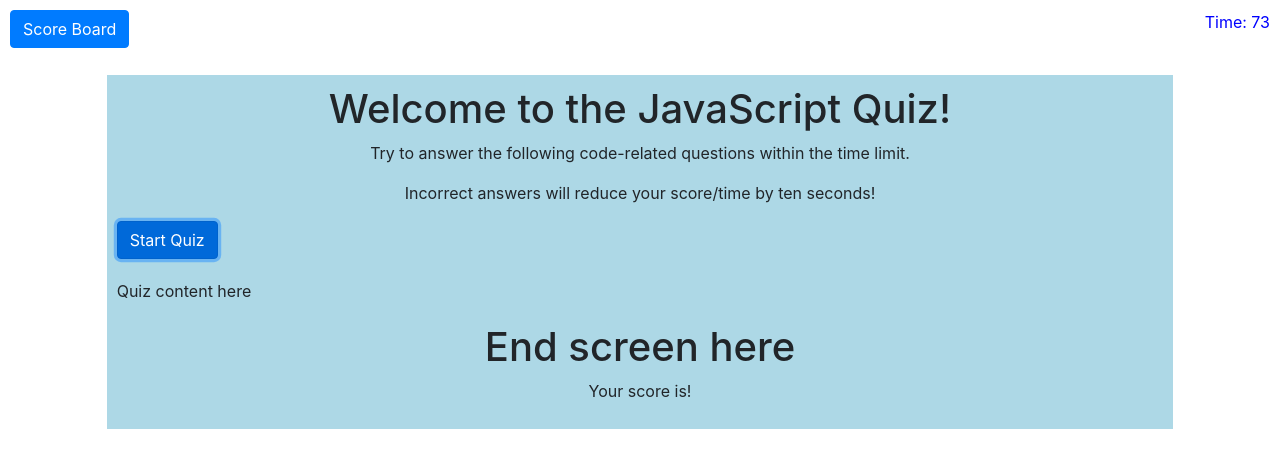
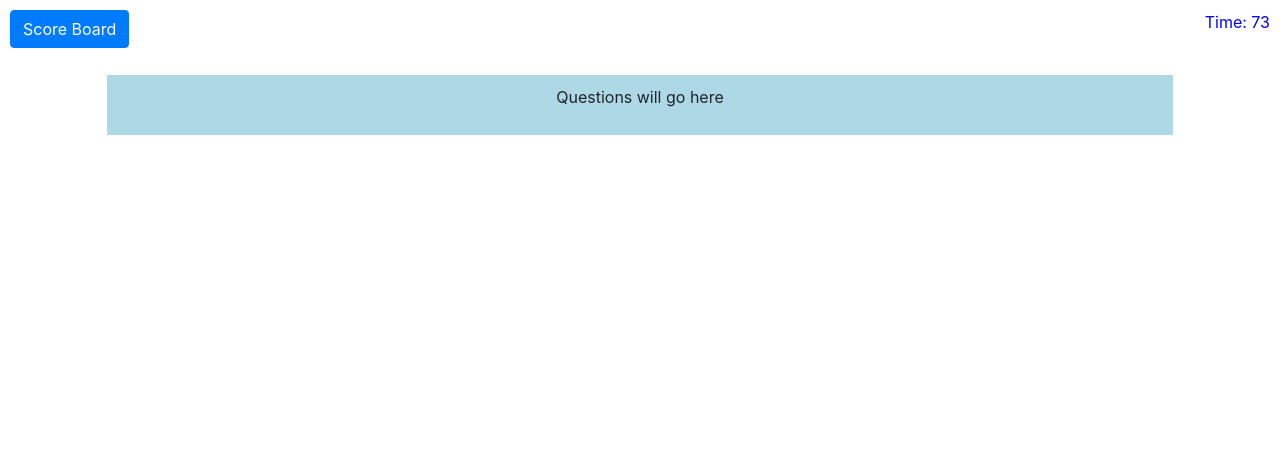
Before and after one commit to wrightsah/04-code-quiz, a plain HTML site: page index.html in a window 1280 px wide. Both pictures are taken after a click on the button "Start Quiz". Drawn offline with nearby package versions, Linux system fonts and the light colour scheme.

Commit message:
added script to hide landing and unhide quiz section

```diff
--- a/index.html
+++ b/index.html
@@ -10,11 +10,15 @@
 </head>
 
 <body>
+  <!-- score board button -->
   <div class="scores">
     <a class="btn btn-primary" href="scoreboard.html">Score Board</a>
   </div>
+  <!-- timer display -->
   <div class="timer">Time: <span id="timer"></span></div>
+
   <div class="wrapper">
+    <!-- landing page -->
     <div id="landing" class="col-md-10 general">
       <h1>Welcome to the JavaScript Quiz!</h1>
       <p>
@@ -24,8 +28,17 @@
       <p>Incorrect answers will reduce your score/time by ten seconds!</p>
       <button class="btn btn-primary" id="start-button">Start Quiz</button>
     </div>
-    <div id="quiz" class="col-md-10 general">Quiz content here</div>
-    <div id="end-screen" class="col-md-10 general">
+    <!-- quiz questions -->
+    <div id="quiz" class="col-md-10 general">
+        <p>Questions will go here</p>
+        <h2 id="question"></h2>
+        <div id="choices" class="choices"></div>
+
+
+    </div>
+
+    <!-- ending screen -->
+    <div id="end-screen" class="col-md-10 general hide">
       <h1>End screen here</h1>
       <p>Your score is<span id="final-score"></span>!</p>
     </div>
--- a/scripts/script.js
+++ b/scripts/script.js
@@ -8,6 +8,20 @@ startButton.addEventListener("click", startQuiz);
 
 function startQuiz() {
   console.log("Start button pressed.");
+
+  // hide start screen
+
+  var landingSection = document.getElementById("landing");
+  landingSection.classList.add("hide");
+
+  // un-hide questions section
+
+  var quizSection = document.getElementById("quiz");
+  quizSection.classList.remove("hide");
+
+  // start timer
+
+  // show starting time
 
   var timer = document.getElementById("timer");
   var time = 75;
@@ -25,37 +39,77 @@ function startQuiz() {
   }
 }
 
+// stop the quiz
+
+function stopQuiz() {}
+
 // create an array of object for the questions and the answers
 
-var questions = [
+var myQuestions = [
   {
-        question: "Inside which HTML element would JavaScript be able to run?",
+    questionSource:
+      "Inside which HTML element would JavaScript be able to run?",
     choices: ["<javascript>", "<js>", "<script>", "<java>"],
-        answer: "<script>"
+    answer: "<script>",
   },
   {
-        question: "One equals sign (=) indicates which of the following?",
-        choices: ["values are equal", "values are the same type and equal", "storing the value of a variable", "a value is true"],
-        answer: "storing the value of a variable"
+    questionSource: "One equals sign (=) indicates which of the following?",
+    choices: [
+      "values are equal",
+      "values are the same type and equal",
+      "storing the value of a variable",
+      "a value is true",
+    ],
+    answer: "storing the value of a variable",
   },
   {
-        question: 'How would you make "Hello World!" pop up on the screen?',
-        choices: ['alert var = "Hello World!"', 'alert("Hello World!");', 'popup("Hello World!");', 'window."Hello World!";'],
-        answer: 'alert("Hello World!");'
+    questionSource: 'How would you make "Hello World!" pop up on the screen?',
+    choices: [
+      'alert var = "Hello World!"',
+      'alert("Hello World!");',
+      'popup("Hello World!");',
+      'window."Hello World!";',
+    ],
+    answer: 'alert("Hello World!");',
   },
   {
-        question: "Which of the following is a function declaration?",
-        choices: ["function.script", "var function = myFunction", "func myFunction", "function myFunction()"],
-        answer: "function myFunction()"
+    questionSource: "Which of the following is a function declaration?",
+    choices: [
+      "function.script",
+      "var function = myFunction",
+      "func myFunction",
+      "function myFunction()",
+    ],
+    answer: "function myFunction()",
   },
   {
-        question: "How would you access the first element of an array named cars?",
+    questionSource:
+      "How would you access the first element of an array named cars?",
     choices: ["cars(1)", "cars[1]", "cars(0)", "cars[0]"],
-        answer: "cars[0]"
-    }
+    answer: "cars[0]",
+  },
 ];
 
+// create function to get question data from array
+
+function displayQuestion() {
+  // get value of question 0
+  var getQuestion = myQuestions[0].questionSource;
+  console.log(getQuestion);
+
+  // get value of answers 0
+
+  // write value of question 0
+  var displayQuestion = document.getElementById("question");
+  displayQuestion.innerHTML = getQuestion;
+
+  // write value of answers 0
+}
 
 // create object to store scores and names
 
-var highScores = {};
+// var highScores = [
+//     {
+
+//     }
+// ];
```
Lines whose indentation alone changed are shown as unchanged.
